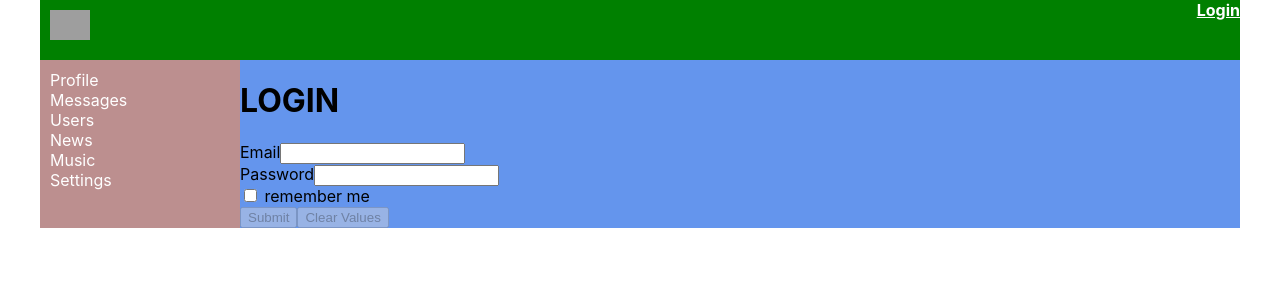
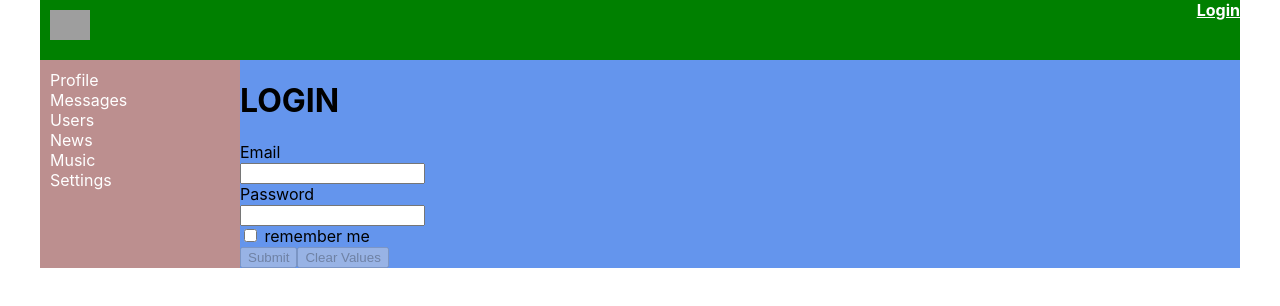
Before and after one commit to Albert1978lans/samurai-wai-main, a React (Create React App) app: page /login in a window 1280 px wide. Shown: the top 306 px of the page. Built offline with nearby package versions, Linux system fonts and the light colour scheme; no server answers; grey boxes are pictures that could not be loaded.

Commit message:
77 - React JS - redux-form field validation (валидация, ошибки). Осторожно Замыкание!

```diff
--- a/src/components/Dialogs/Dialogs.tsx
+++ b/src/components/Dialogs/Dialogs.tsx
@@ -5,6 +5,8 @@ import {MessageItem} from "./MessageItem/MessageItem";
 import {initialStateType} from "../../redux/dialogs-reducer";
 import {mapDispatchToPropsType} from "./DialogsContainer";
 import {Field, InjectedFormProps, reduxForm} from "redux-form";
+import {Textarea} from "../common/FormsControls/FormsControls";
+import {maxLengthCreators, required} from "../../utils/validators";
 
 type DialogsPropsType = initialStateType & mapDispatchToPropsType
 
@@ -38,12 +40,20 @@ export type messageFormDataType = {
     newDialogsMessage: string
 }
 
+const maxLength30 = maxLengthCreators(30)
+
 let DialogsMessage = (props: InjectedFormProps<messageFormDataType>) => {
     const { pristine, submitting, handleSubmit } = props
     return (
         <form onSubmit={handleSubmit}>
             <div>
-                <Field name="newDialogsMessage" component="textarea" type="text"/>
+                <Field
+                    name="newDialogsMessage"
+                    component={Textarea}
+                    type="text"
+                    placeholder='Enter your message'
+                    validate={[required, maxLength30]}
+                />
             </div>
             <button type="submit" disabled={pristine || submitting}>Sand</button>
         </form>
--- a/src/components/Login/Login.tsx
+++ b/src/components/Login/Login.tsx
@@ -4,6 +4,8 @@ import {loginTC} from "../../redux/auth-reducer";
 import {useDispatch, useSelector} from "react-redux";
 import {AppStateType} from "../../redux/redux-store";
 import {Redirect} from "react-router-dom";
+import {Input} from "../common/FormsControls/FormsControls";
+import {required} from "../../utils/validators";
 
 export type formDataType = {
     email: string
@@ -42,11 +44,11 @@ let LoginForm = (props: InjectedFormProps<formDataType>) => {
         <form onSubmit={handleSubmit}>
             <div>
                 <label htmlFor="email">Email</label>
-                <Field name="email" component="input" type="text"/>
+                <Field name="email" component={Input} validate={[required]} type="text"/>
             </div>
             <div>
                 <label htmlFor="password">Password</label>
-                <Field name="password" component="input" type="password"/>
+                <Field name="password" component={Input} validate={[required]} type="password"/>
             </div>
             <div>
                 <Field name="rememberMe" component="input" type="checkbox"/> remember me
--- a/src/components/Profile/MyPosts/MyPosts.tsx
+++ b/src/components/Profile/MyPosts/MyPosts.tsx
@@ -4,6 +4,8 @@ import s from './MyPosts.module.css'
 import {Post} from "./Post/Post";
 import {mapDispatchToPropsType, mapStateToPropsType} from "./MyPostsContainer";
 import {Field, InjectedFormProps, reduxForm} from "redux-form";
+import {maxLength10, maxLengthCreators, required} from "../../../utils/validators";
+import {Textarea} from "../../common/FormsControls/FormsControls";
 
 export type postFormDataType = {
     post: string
@@ -26,12 +28,22 @@ export const MyPosts: React.FC<MyPostsPropsType> = (props) => {
     )
 }
 
+
+
+
 let MyPostsForm = (props: InjectedFormProps<postFormDataType>) => {
     const { pristine, submitting, handleSubmit } = props
+
     return (
         <form onSubmit={handleSubmit}>
             <div>
-                <Field name="post" component="textarea" type="text"/>
+                <Field
+                    name="post"
+                    component={Textarea}
+                    type="text"
+                    validate={[required, maxLength10]}
+                    placeholder='Post Message'
+                />
             </div>
             <button type="submit" disabled={pristine || submitting}>AddPost</button>
         </form>
--- /dev/null
+++ b/src/components/common/FormsControls/FormsControls.module.css
@@ -0,0 +1,9 @@
+
+.formControl.error input,
+.formControl.error textarea
+{
+    border: 2px solid red
+}
+.formControl.error span {
+    color: red
+}
--- /dev/null
+++ b/src/components/common/FormsControls/FormsControls.tsx
@@ -0,0 +1,76 @@
+import s from './FormsControls.module.css'
+import React from "react";
+
+// export const Textarea = ({input, meta, ...props}: any) => {
+//     const hasError = meta.touched && meta.error
+//     return (
+//         <div className={s.formControl + ' ' + (hasError ? s.error : '')}>
+//             <div>
+//                 <textarea {...input} {...props}/>
+//             </div>
+//             {hasError && <span>{meta.error}</span>}
+//         </div>
+//     )
+// }
+//
+// export const Input = ({input, meta, ...props}: any) => {
+//     const hasError = meta.touched && meta.error
+//     return (
+//         <div className={s.formControl + ' ' + (hasError ? s.error : '')}>
+//             <div>
+//                 <input {...input} {...props}/>
+//             </div>
+//             {hasError && <span>{meta.error}</span>}
+//         </div>
+//     )
+// }
+//
+// const FormControl = (props: any) => {
+//     const hasError = props.meta.touched && props.meta.error
+//     return (
+//         <div className={s.formControl + ' ' + (hasError ? s.error : '')}>
+//             {props.children}
+//             <div>
+//                 {hasError && <span>{props.meta.error}</span>}
+//             </div>
+//         </div>
+//     )
+// }
+//
+// export const Textarea2 = (props: any) => {
+//     return <FormControl {...props}><textarea {...props.input} {...props}/></FormControl>
+// }
+// export const Input2 = (props: any) => {
+//     return <FormControl {...props}><input {...props.input} {...props}/></FormControl>
+// }
+//
+// const Element = (Element: any) => ({ input, meta, ...props }: any) => {
+//     const hasError = meta.touched && meta.error;
+//     return (
+//         <div className={ s.formControl + " " + (hasError ? s.error : "") }>
+//             <div><Element {...input} {...props} /></div>
+//             <div>{ hasError && <span> { meta.error } </span> }</div>
+//         </div>
+//     );
+// };
+// export const Textarea3 = Element("textarea")
+// export const Input3 = Element("input")
+//
+//
+//
+const FormControl1 = ({input, meta, elementType, ...props}: any) => {
+    const element = React.createElement(elementType, {...input, ...props})
+    const hasError = meta.touched && meta.error
+    return (
+        <div className={s.formControl + ' ' + (hasError ? s.error : '')}>
+            {element}
+            <div>
+                {hasError && <span>{meta.error}</span>}
+            </div>
+        </div>
+    )
+}
+
+export const Textarea = (props: any) => <FormControl1 elementType={'textarea'} {...props} />
+
+export const Input = (props: any) => <FormControl1 elementType={'input'} {...props} />
--- /dev/null
+++ b/src/utils/validators.ts
@@ -0,0 +1,12 @@
+
+export const required = (values: string) => {
+    if (values) return undefined
+    return 'Field is required'
+}
+
+export const maxLengthCreators = (max: number) => (values: string) => {
+    if (values && values.length > max) return `Max length ${max} symbols`
+    return undefined
+}
+
+export const maxLength10 = maxLengthCreators(10)
```
